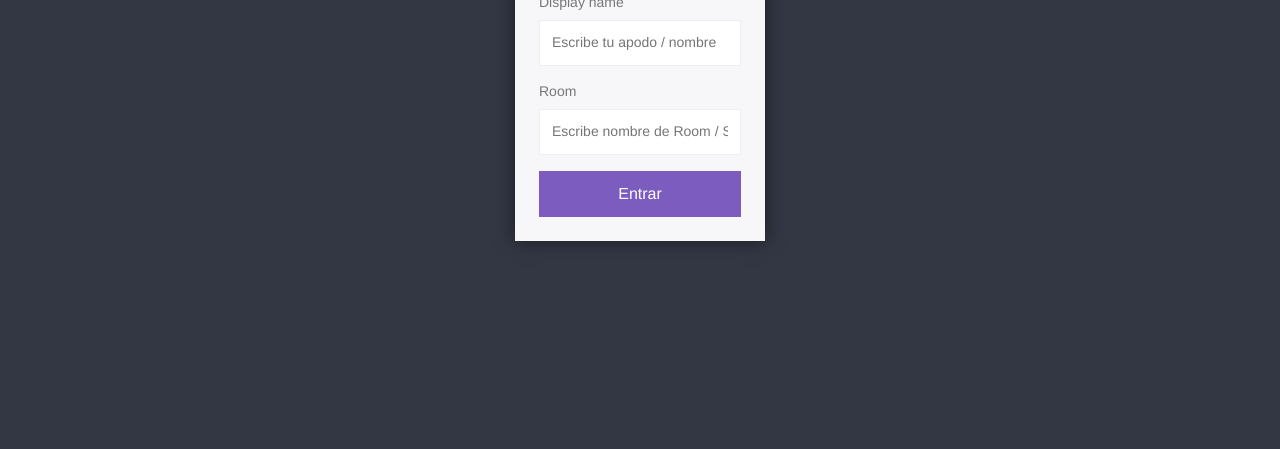
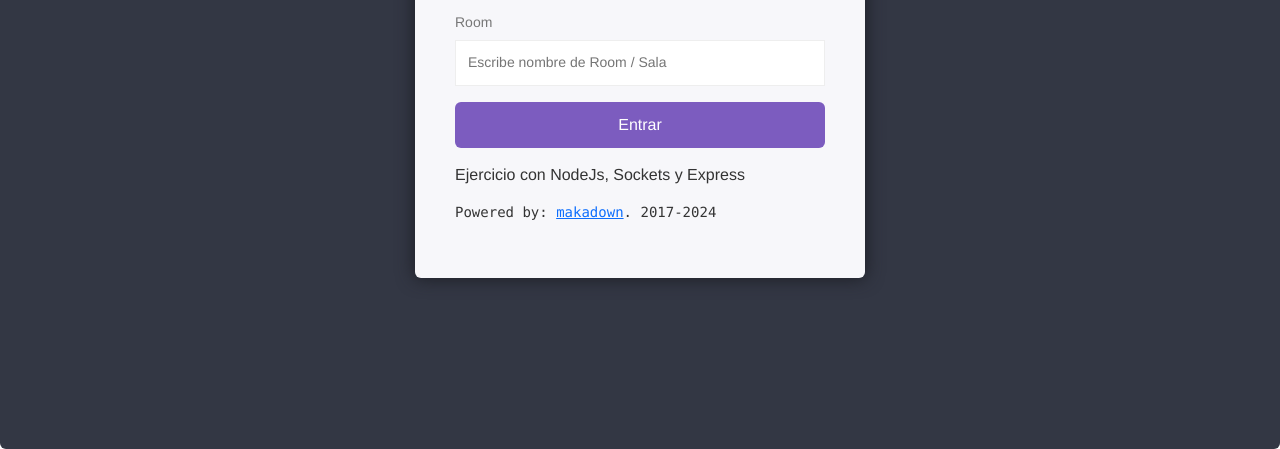
Before and after one commit to makadown/nodejs-chat-demo, a website: page public/index.html in a window 1280 px wide. Shown: the part 351-800 px from the top of the page. Drawn offline with nearby package versions, Linux system fonts and the light colour scheme.

Commit message:
Actualizaciones y fixes 2024

```diff
--- a/public/css/styles.css
+++ b/public/css/styles.css
@@ -70,8 +70,8 @@ button:disabled {
 .centered-form__box {
     box-shadow: 0px 0px 17px 1px #1D1F26;
     background: #F7F7FA;
-    padding: 24px;
-    width: 250px;
+    padding: 40px;
+    width: 450px;
 }
 
 .centered-form button {
--- a/public/index.html
+++ b/public/index.html
@@ -5,26 +5,29 @@
   <meta charset="UTF-8" />
   <meta name="viewport" content="width=device-width, initial-scale=1.0" />
   <meta http-equiv="X-UA-Compatible" content="ie=edge" />
-  <title>Makadowns' Node Chat App Demo</title>
+  <title>Node Chat App Demo</title>
   <link rel="icon" href="/img/favicon.png">
-  <link rel="stylesheet" href="https://maxcdn.bootstrapcdn.com/bootstrap/4.0.0/css/bootstrap.min.css"
-    integrity="sha384-Gn5384xqQ1aoWXA+058RXPxPg6fy4IWvTNh0E263XmFcJlSAwiGgFAW/dAiS6JXm" crossorigin="anonymous" />
-  <link rel="stylesheet" href="/css/styles.min.css">
+  <link href="https://cdn.jsdelivr.net/npm/bootstrap@5.3.3/dist/css/bootstrap.min.css" rel="stylesheet" integrity="sha384-QWTKZyjpPEjISv5WaRU9OFeRpok6YctnYmDr5pNlyT2bRjXh0JMhjY6hW+ALEwIH" crossorigin="anonymous">
+  <link rel="stylesheet" href="/css/styles.css">
 </head>
 
 <body>
-   <div class="centered-form">
-     <div class="centered-form__box">
-       <h1>Caile al cotorreo!</h1>
+  <div class="container m-0 p-0">
+   <div class="centered-form rounded">
+     <div class="centered-form__box rounded">
+       <h1>Chat demo</h1>
        <form action="/chat.html">
          <label>Display name</label>
          <input type="text" name="username" placeholder="Escribe tu apodo / nombre" required>
          <label>Room</label>
          <input type="text" name="room" placeholder="Escribe nombre de Room / Sala" required>
-         <button>Entrar</button>
+         <button class="rounded">Entrar</button>
        </form>
+       <p class="mt-3">Ejercicio con NodeJs, Sockets y Express</p>
+       <pre class="mt-3">Powered by: <a href="https://github.com/makadown">makadown</a>. 2017-<script>document.write(new Date().getFullYear())</script></pre>
      </div>
    </div>
+  </div>
 </body>
 
 </html>
--- a/src/index.js
+++ b/src/index.js
@@ -78,11 +78,14 @@ io.on('connection', (socket) => {
     });
 
     socket.on('sendLocation', (coords, callback) => {
+        console.log('este es el callback', callback)
         const user = getUser(socket.id);
         io.to(user.room).emit('locationMessage',
             generateLocationMessage(user.username,
                     `https://google.com/maps?q=${coords.latitude},${coords.longitude}`));
-        callback(); // hacerle saber al cliente que se ha enviado mensaje
+
+        // check if callback is valid and is a function
+        if (callback && typeof callback === 'function') { callback(); }
     });
 
 });
```
Also changed, not shown: public/chat.html (+10 -5 lines), public/js/chat.js (+8 -1 lines), Readme.MD, chat-demo.png (added), 1 other file.
